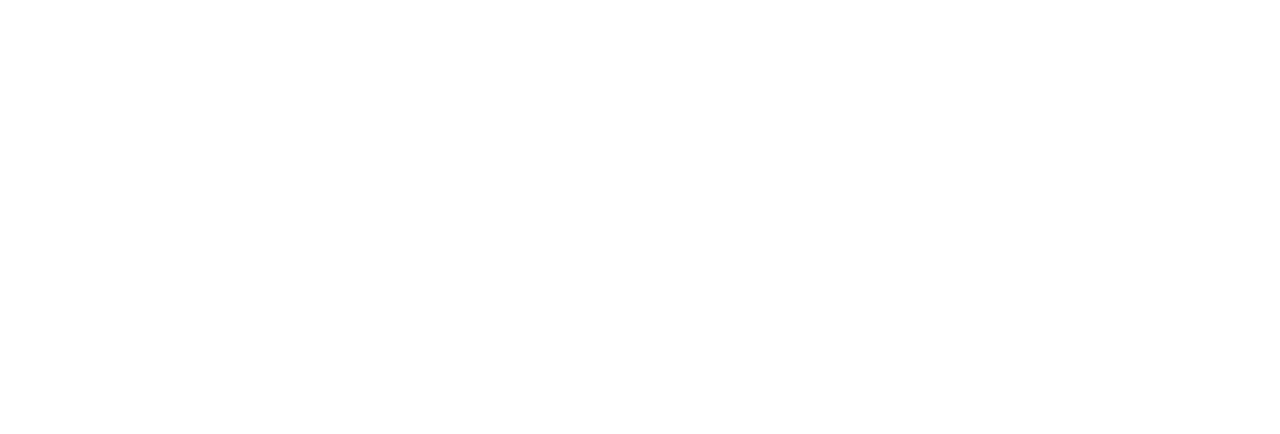
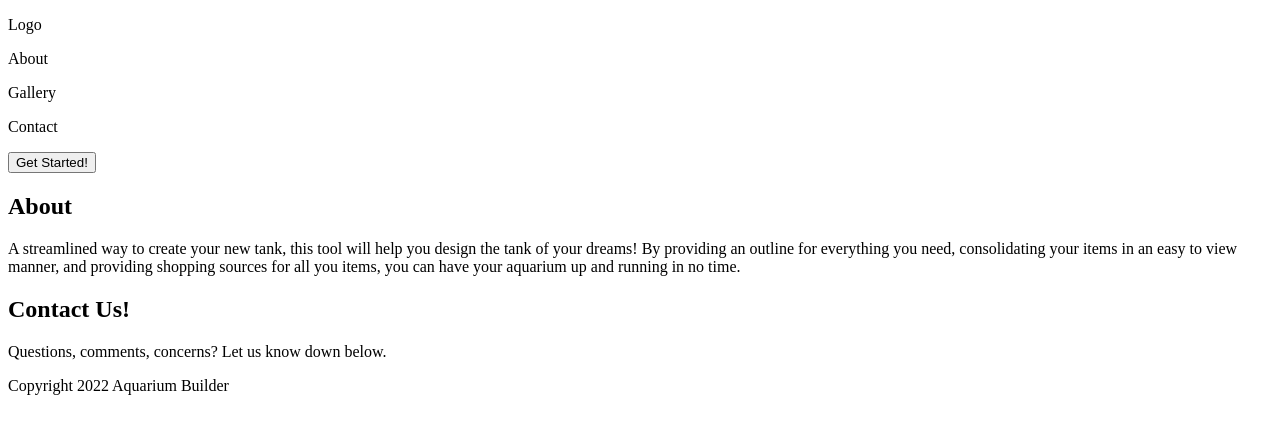
Before and after one commit to MaxPowerfulness/Aquarium-Builder, a plain HTML site: page index.html in a window 1280 px wide. Drawn offline with Linux system fonts and the light colour scheme.

Commit message:
Add boilerplate, header/footer, section 1 - 3

```diff
--- a/index.html
+++ b/index.html
@@ -7,6 +7,34 @@
     <title>Document</title>
 </head>
 <body>
+    <div ID="header" class="wrapper">
+        <p>Logo</p>
+        <div class="container">
+            <p>About</p>
+            <p>Gallery</p>
+            <p>Contact</p>
+        </div>
+    </div>
 
+    <div ID="section-1">
+        <button>Get Started!</button>
+    </div>
+
+    <div ID="section-2">
+        <h2>About</h2>
+        <p>A streamlined way to create your new tank, this tool will help you design the tank of your dreams!
+            By providing an outline for everything you need, consolidating your items in an easy to view manner,
+            and providing shopping sources for all you items, you can have your aquarium up and running in no time.
+       </p>
+    </div>
+
+    <div ID="section-3">
+        <h2>Contact Us!</h2>
+        <p>Questions, comments, concerns? Let us know down below.</p>
+    </div>
+
+    <div ID="footer" class="wrapper">
+        <p>Copyright 2022 Aquarium Builder</p>
+    </div>
 </body>
 </html>
```
